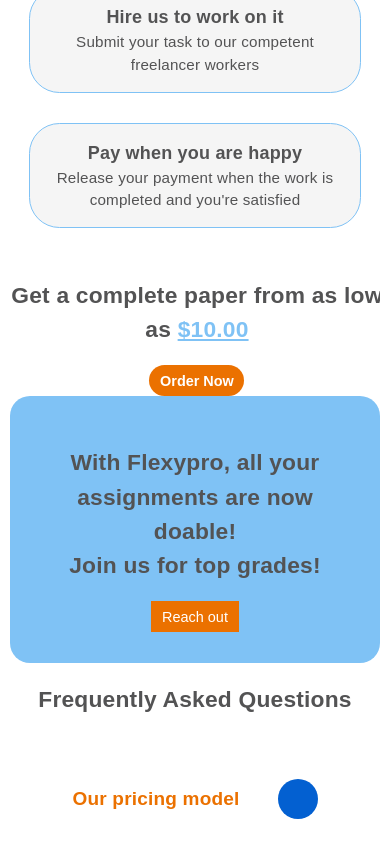
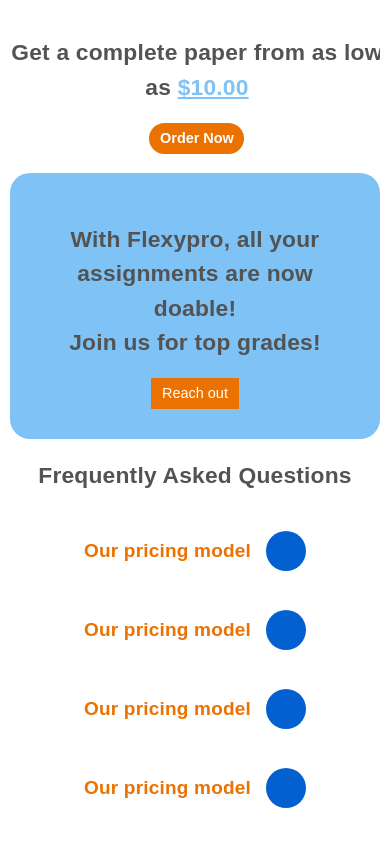
Before and after one commit to Gigitise/landing-page, a React (Vite) app: page / in a window 390 px wide. Shown: the part 1340-2184 px from the top of the page. Built offline with nearby package versions, Linux system fonts and the light colour scheme; some icons are missing.

Commit message:
Review: Basic edditing on - call to action btn - mobile Hero section

```diff
--- a/src/components/faq/faq.css
+++ b/src/components/faq/faq.css
@@ -1,7 +1,6 @@
 .faq {
     max-width: 500px;
     min-width: 200px;
-    margin: 25px 0 25px 0;
     display: flex;
     flex-direction: column;
     align-items: center;
@@ -18,7 +17,7 @@
     display: flex;
     justify-content: space-between;
     align-items: center;
-    gap: 2.5rem;
+    gap: 15px;
 }
 
 .faq article {
@@ -32,4 +31,5 @@
     border-radius: 50%;
     border: none;
     background: #0360d1;
+    text-align: center;
 }
--- a/src/pages/body/body.css
+++ b/src/pages/body/body.css
@@ -47,13 +47,7 @@
 
 .body-elements__mobile {
     display: none;
-    /* background-image: url("https://img.freepik.com/free-vector/studying-concept-illustration_114360-1301.jpg?w=740&t=st=1699562478~exp=1699563078~hmac=f7e370e5ddf75e11e9d7d411932c595f3642961775fad204b6be5a17ed4f9dbe");
-    background-position: center;
-    background-repeat: no-repeat;
-    background-size: cover; */
     margin: 0;
-    width: 100vw;
-    height: 60vh;
 }
 
 .body-elements img {
@@ -188,6 +182,8 @@
     .body-elements__mobile {
         display: grid;
         place-content: center;
+        padding-top: 3rem;
+        padding-bottom: 3rem;
     }
     .body-elements__mobile .body-slogan {
         display: flex;
@@ -207,6 +203,9 @@
         /* max-width: 300px; */
     }
     .body-elements__mobile .body-slogan button {
+        text-align: center;
+    }
+    .body-elements__mobile .body-slogan .hire-us {
         text-align: center;
     }
     .common-services-content {
@@ -251,6 +250,9 @@
     .body-elements__mobile .body-slogan .hire-us {
         text-align: center;
     }
+    .promo button {
+        margin-bottom: 1.25rem;
+    }
     .call-to-action {
         margin: 0;
         z-index: 10;
```
